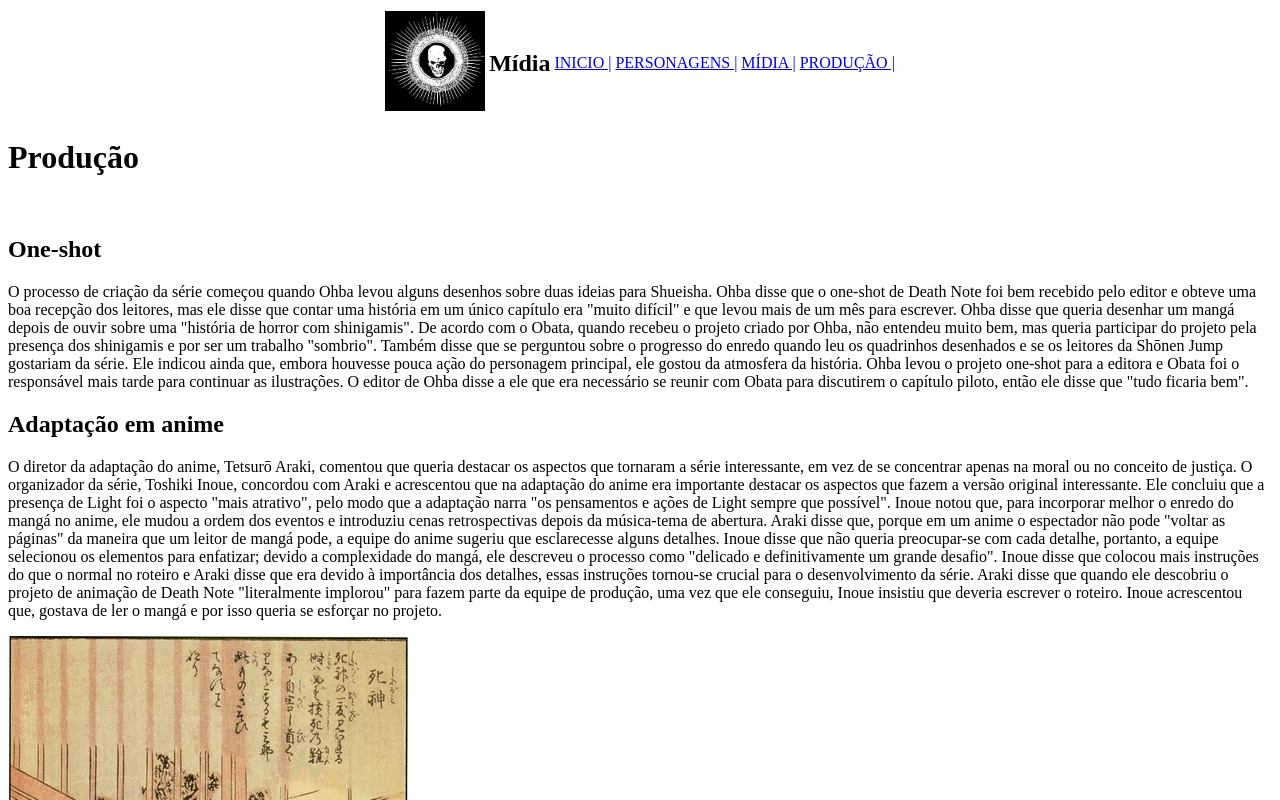
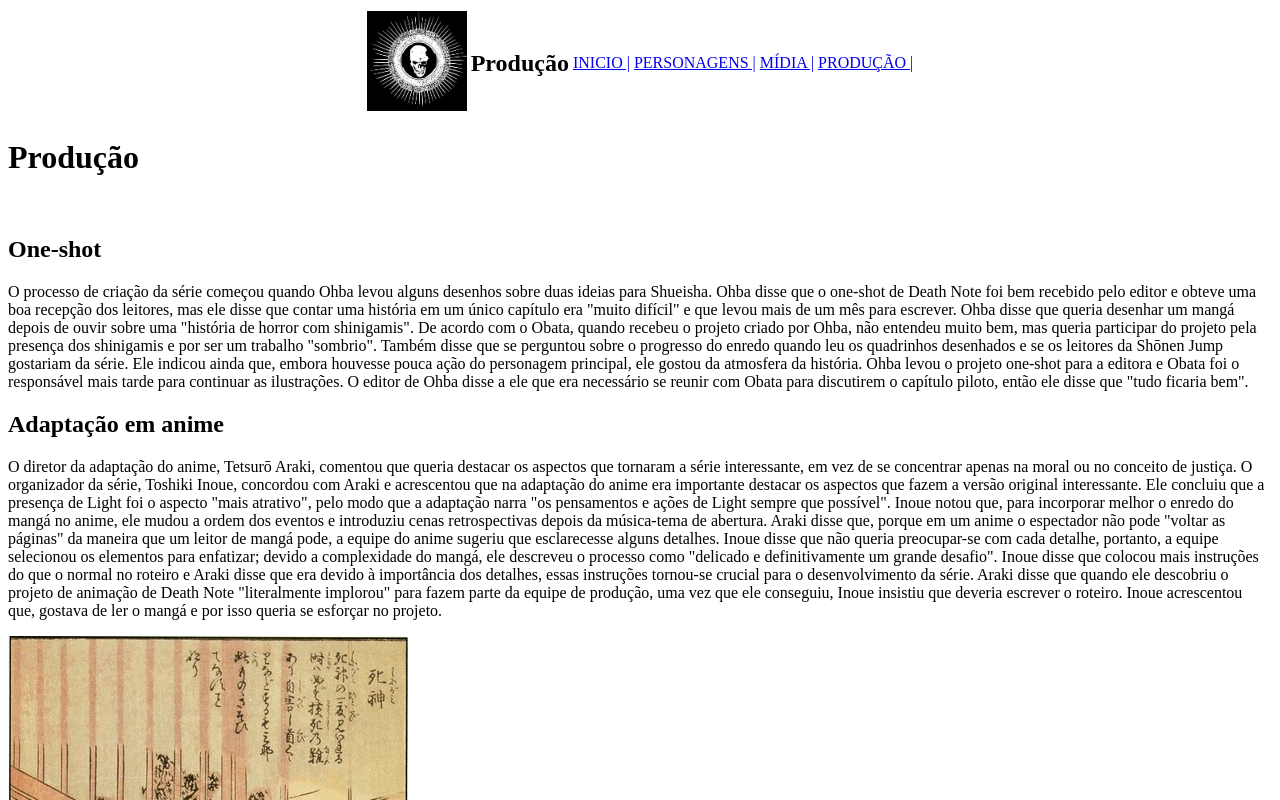
Before and after one commit to mariigoms/Trabalho.Do.Francis.Deathnote, a plain HTML site: page producao.html in a window 1280 px wide. Shown: the top 800 px of the page. Drawn offline with Linux system fonts and the light colour scheme.

Commit message:
Update producao.html

```diff
--- a/producao.html
+++ b/producao.html
@@ -9,8 +9,8 @@
     <table border="0" align="center">
         <tr>
             <td><img src="imagens/logo_death_note.png" width="100px"></td>
-            <td><h2>Mídia</h2></td>
-            <td align="center"><a href="inicio.html">INICIO |</a></td>
+            <td><h2>Produção</h2></td>
+            <td align="center"><a href="index.html">INICIO |</a></td>
             <td align="center"><a href="personagens.html">PERSONAGENS  |</a></td>
             <td align="center"><a href="midia.html">MÍDIA |</a></td>
             <td align="center"><a href="producao.html">PRODUÇÃO |</a></td>
```
